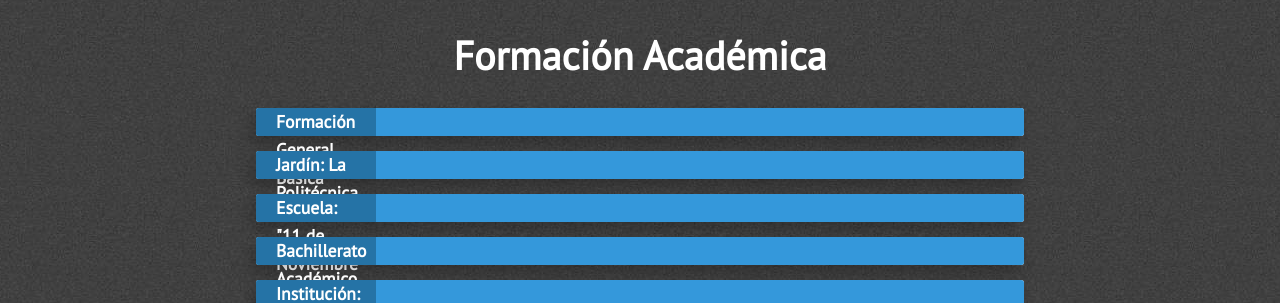
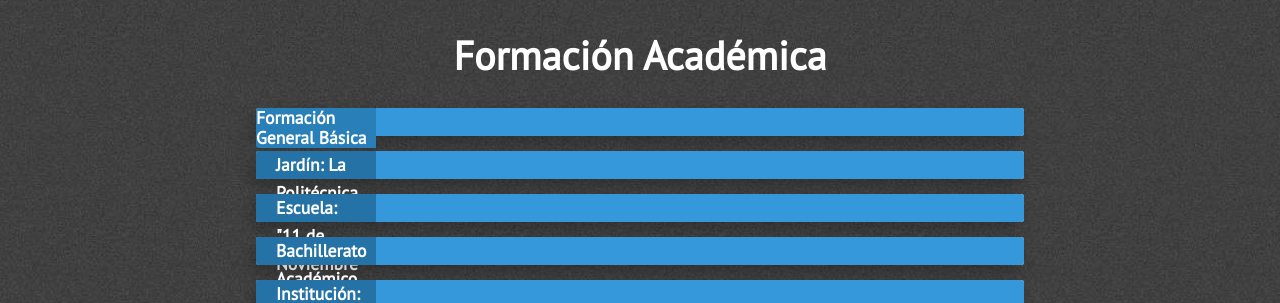
Before and after one commit to adrillg/adrillg.github.io, a Jekyll site: the page built from index.html, in a window 1280 px wide. Shown: the part 2167-2470 px from the top of the page. Built offline with Jekyll 4.4.1, drawn with Linux system fonts in a browser that asks for light colours; nearby versions of some CDN libraries.

Commit message:
Update skills.html

```diff
--- a/_includes/skills.html
+++ b/_includes/skills.html
@@ -6,7 +6,7 @@
 
 
                         <div class="skillbar clearfix " data-percent="100%">
-                            <div class="skillbar-title" style="background: #2980b9;"><span>Formación General Básica</span></div>
+                            <div class="skillbar-title" style="background: #2980b9;">Formación General Básica</div>
                             <div class="skillbar-bar" style="background: #3498db;"></div>
                         </div> <!-- End Skill Bar -->
 
```
